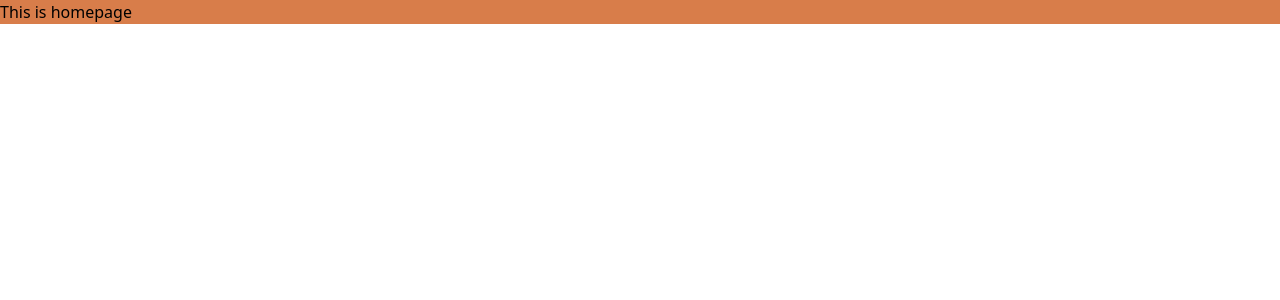
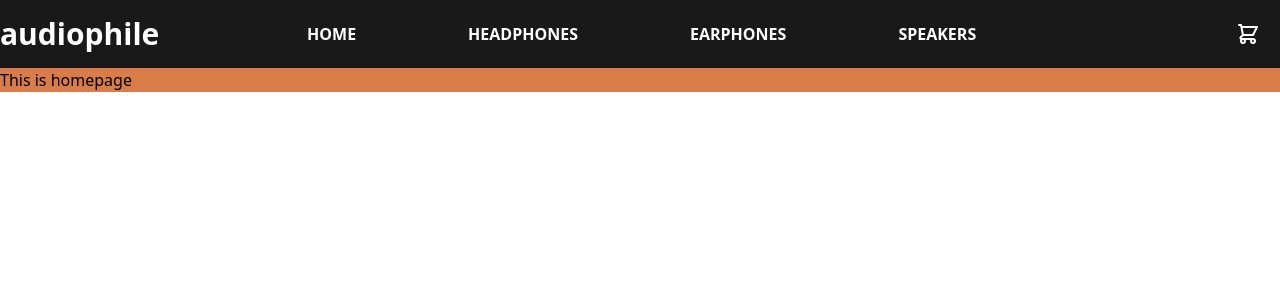
Before and after one commit to zillur-rgb/Audiophile, a React (Create React App) app: page / in a window 1280 px wide. Shown: the top 300 px of the page. Built offline with nearby package versions, Linux system fonts and the light colour scheme.

Commit message:
Navbar with responsiveness

```diff
--- a/package.json
+++ b/package.json
@@ -8,6 +8,7 @@
     "@testing-library/user-event": "^13.5.0",
     "react": "^18.0.0",
     "react-dom": "^18.0.0",
+    "react-icons": "^4.3.1",
     "react-router-dom": "^6.3.0",
     "react-scripts": "5.0.1",
     "web-vitals": "^2.1.4"
--- a/src/App.js
+++ b/src/App.js
@@ -1,9 +1,11 @@
 import "./App.css";
+import Navbar from "./Components/Navbar/Navbar";
 import Allpages from "./pages/Allpages/Allpages";
 
 function App() {
   return (
-    <div className="container bg-orange mx-auto">
+    <div className=" bg-orange ">
+      <Navbar />
       <Allpages />
     </div>
   );
--- /dev/null
+++ b/src/Components/Navbar/Navbar.jsx
@@ -0,0 +1,87 @@
+import React, { useState } from "react";
+import { Link, useLocation } from "react-router-dom";
+import { HiOutlineShoppingCart, HiMenuAlt3 } from "react-icons/hi";
+
+const Navbar = () => {
+  const [showNavMenu, setShowNavMenu] = useState(false);
+  const location = useLocation();
+
+  const routeMatchPath = (route) => {
+    if (location.pathname === route) {
+      return true;
+    }
+  };
+  const menus = [
+    {
+      display: "Home",
+      url: "/",
+    },
+    {
+      display: "Headphones",
+      url: "/headphones",
+    },
+    {
+      display: "Earphones",
+      url: "/earphones",
+    },
+    {
+      display: "Speakers",
+      url: "/speakers",
+    },
+  ];
+
+  return (
+    <div className="  bg-black">
+      <div className="container py-4 flex items-center mx-auto justify-between">
+        <div className="logo">
+          <h1 className="text-white font-black text-3xl">audiophile</h1>
+        </div>
+
+        <ul className="navbar hidden sm:flex">
+          {menus.map((menu, idx) => (
+            <Link to={menu.url} key={idx}>
+              <li
+                className={`nav text-white font-semibold normal-case md:uppercase mx-7 xl:mx-28 l:mx-10 first:ml-0 hover:text-orange ${
+                  routeMatchPath(menu.url) ? "text-orange" : "text-white"
+                }`}
+              >
+                {menu.display}
+              </li>
+            </Link>
+          ))}
+        </ul>
+
+        <div className="rightMost flex">
+          <div className="cart text-white  mr-5 text-2xl">
+            <HiOutlineShoppingCart />
+          </div>
+
+          <div className="hamburger text-white text-2xl mr-5 block sm:hidden cursor-pointer">
+            <HiMenuAlt3
+              onClick={() => {
+                setShowNavMenu(!showNavMenu);
+              }}
+            />
+          </div>
+        </div>
+      </div>
+      {showNavMenu && (
+        <ul className="navbar container flex-col flex sm:hidden text-center absolute mx-auto bg-black z-1000">
+          {menus.map((menu, idx) => (
+            <Link to={menu.url} key={idx}>
+              <li
+                className={`nav text-white py-6 font-semibold uppercase hover:text-orange ${
+                  routeMatchPath(menu.url) ? "text-orange" : "text-white"
+                }`}
+              >
+                {menu.display}
+              </li>
+            </Link>
+          ))}
+        </ul>
+      )}
+    </div>
+  );
+};
+
+export default Navbar;
--- a/src/pages/Allpages/Allpages.js
+++ b/src/pages/Allpages/Allpages.js
@@ -7,12 +7,14 @@ import Home from "../Home";
 
 const Allpages = () => {
   return (
-    <Routes>
-      <Route path="/" element={<Home />} />
-      <Route path="/headphones" element={<Headphones />} />
-      <Route path="/earhones" element={<Earphones />} />
-      <Route path="/speakers" element={<Speakers />} />
-    </Routes>
+    <div>
+      <Routes>
+        <Route path="/" element={<Home />} />
+        <Route path="/headphones" element={<Headphones />} />
+        <Route path="/earphones" element={<Earphones />} />
+        <Route path="/speakers" element={<Speakers />} />
+      </Routes>
+    </div>
   );
 };
 
```
Also changed, not shown: 1 other file (tests, documents, lock files or other folders).
